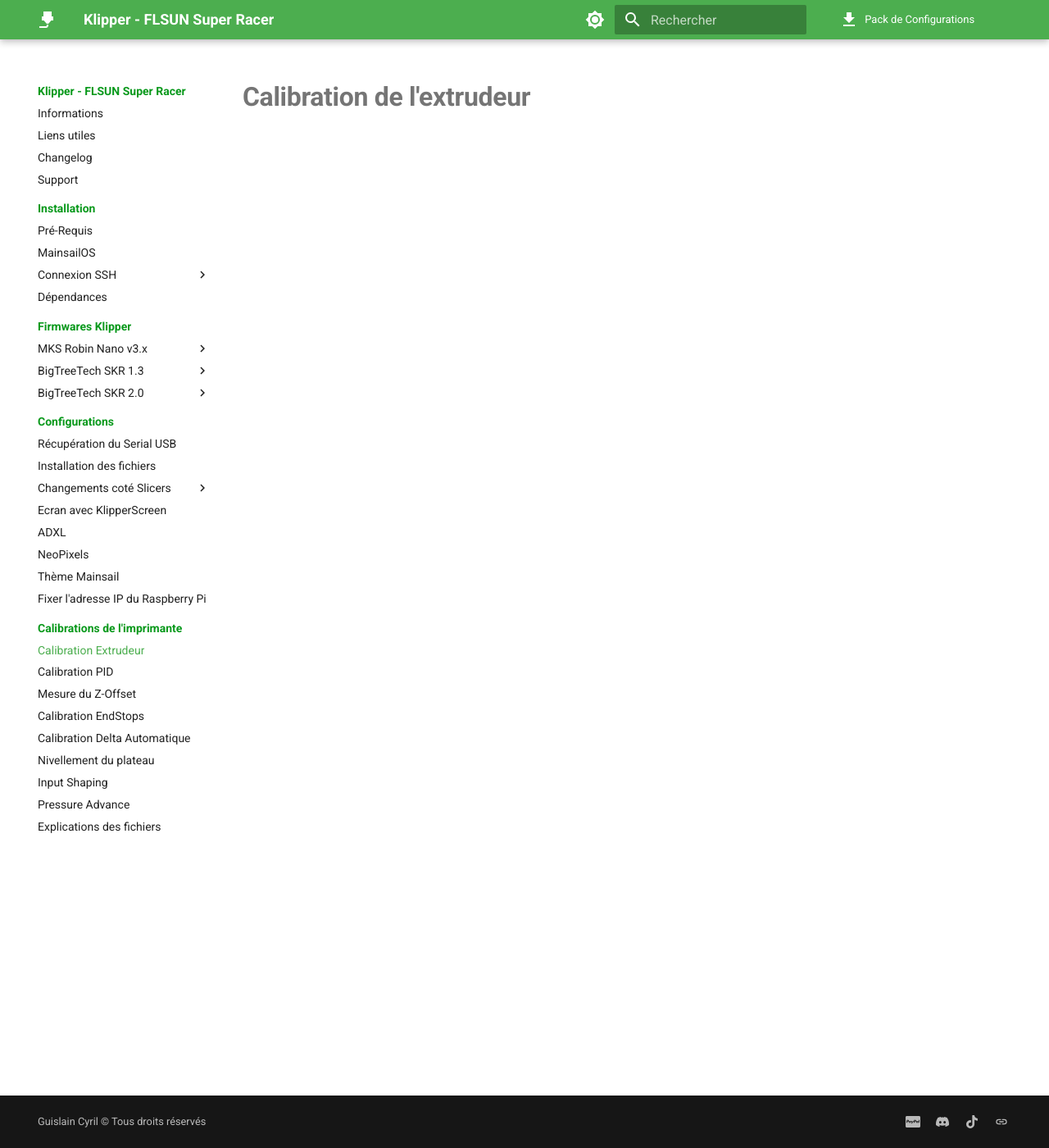
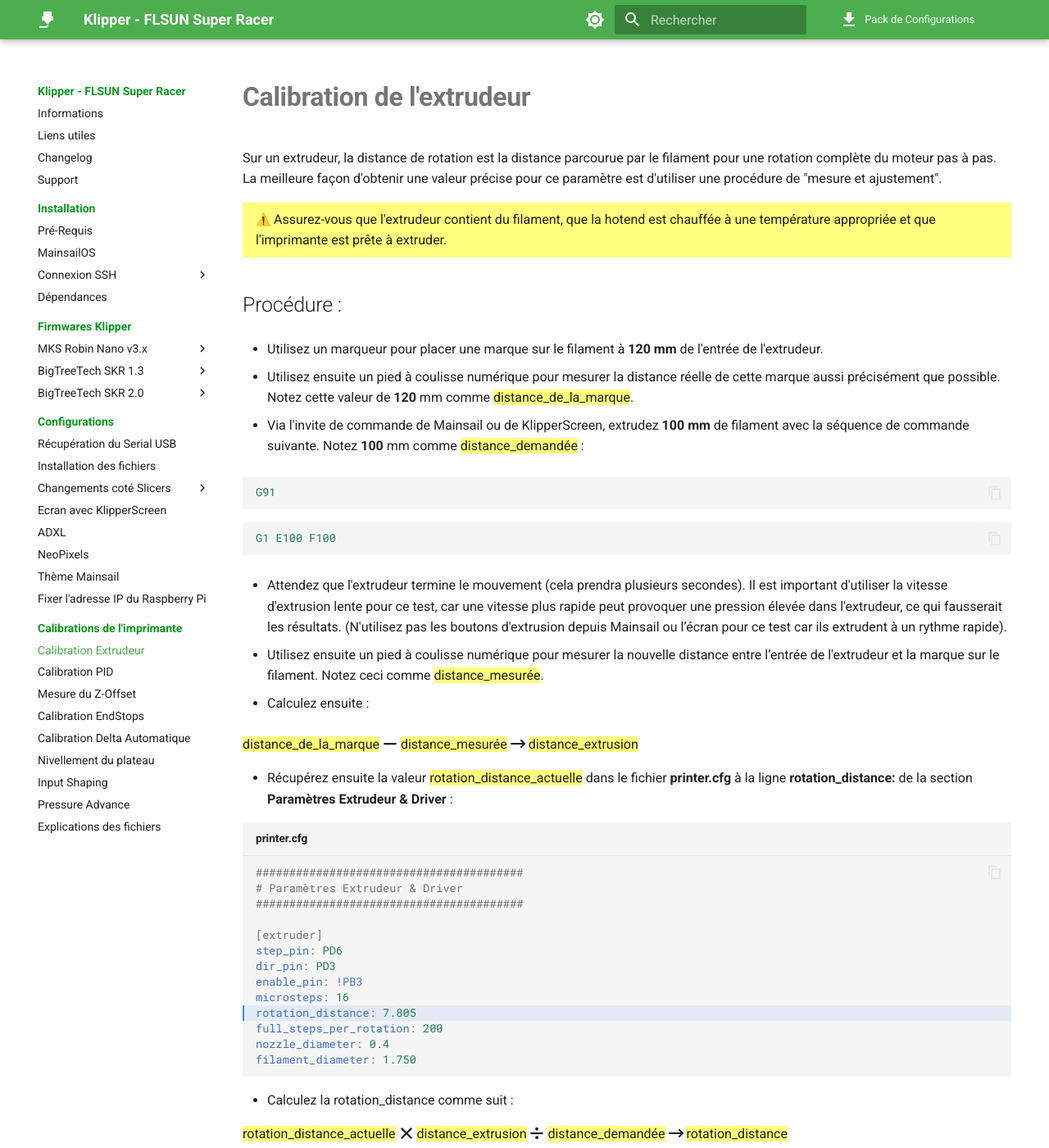
Before and after one commit to Guilouz/test, an MkDocs documentation site: the page built from docs/calibrations/extrudeur.md, in a window 1280 px wide and 1400 px high. Shown: the whole window at 82% size. Built offline with MkDocs 1.6.1 and Material for MkDocs 9.7.7, drawn with Linux system fonts in a browser that asks for light colours; emoji names are drawn with the system emoji font; comment, search, counter and statistics services are not loaded; some of the changed text lies outside the part shown.

Commit message:
Update extrudeur.md

````diff
--- a/docs/calibrations/extrudeur.md
+++ b/docs/calibrations/extrudeur.md
@@ -4,3 +4,89 @@
 ---
 
 # Calibration de l'extrudeur
+
+Sur un extrudeur, la distance de rotation est la distance parcourue par le filament pour une rotation complète du moteur pas à pas. La meilleure façon d'obtenir une valeur précise pour ce paramètre est d'utiliser une procédure de "mesure et ajustement".
+
+{==
+
+:warning: Assurez-vous que l'extrudeur contient du filament, que la hotend est chauffée à une température appropriée et que l'imprimante est prête à extruder.
+
+==}
+
+## Procédure :
+
+- Utilisez un marqueur pour placer une marque sur le filament à **120 mm** de l'entrée de l'extrudeur.
+
+- Utilisez ensuite un pied à coulisse numérique pour mesurer la distance réelle de cette marque aussi précisément que possible. Notez cette valeur de **120** mm comme {==distance_de_la_marque==}.
+
+- Via l'invite de commande de Mainsail ou de KlipperScreen, extrudez **100 mm** de filament avec la séquence de commande suivante. Notez **100** mm comme {==distance_demandée==} :
+
+``` yaml
+G91
+```
+
+``` yaml
+G1 E100 F100
+```
+
+- Attendez que l'extrudeur termine le mouvement (cela prendra plusieurs secondes). Il est important d'utiliser la vitesse d'extrusion lente pour ce test, car une vitesse plus rapide peut provoquer une pression élevée dans l'extrudeur, ce qui fausserait les résultats. (N'utilisez pas les boutons d'extrusion depuis Mainsail ou l’écran pour ce test car ils extrudent à un rythme rapide).
+
+- Utilisez ensuite un pied à coulisse numérique pour mesurer la nouvelle distance entre l’entrée de l'extrudeur et la marque sur le filament. Notez ceci comme {==distance_mesurée==}.
+
+- Calculez ensuite :
+
+{==distance_de_la_marque==} :fontawesome-solid-minus: {==distance_mesurée==} :fontawesome-solid-arrow-right-long: {==distance_extrusion==}
+
+- Récupérez ensuite la valeur {==rotation_distance_actuelle==} dans le fichier **printer.cfg** à la ligne **rotation_distance:** de la section **Paramètres Extrudeur & Driver** :
+
+``` yaml hl_lines="10" title="printer.cfg"
+########################################
+# Paramètres Extrudeur & Driver
+########################################
+
+[extruder]
+step_pin: PD6
+dir_pin: PD3
+enable_pin: !PB3
+microsteps: 16
+rotation_distance: 7.805
+full_steps_per_rotation: 200
+nozzle_diameter: 0.4
+filament_diameter: 1.750
+```
+
+- Calculez la rotation_distance comme suit :
+
+{==rotation_distance_actuelle==} :fontawesome-solid-xmark: {==distance_extrusion==} :fontawesome-solid-divide: {==distance_demandée==} :fontawesome-solid-arrow-right-long: {==rotation_distance==}
+
+- Remplacez ensuite la nouvelle valeur dans le fichier **printer.cfg** en arrondissant la nouvelle **rotation_distance** à trois décimales.
+
+<br />
+
+## Exemple :
+
+- Après avoir extruder 100 mm, je mesure une distance de **18** mm entre l’entrée de mon extrudeur et le trait sur le filament.
+
+- J’ai donc :
+
+    * Ma valeur initiale {==distance_de_la_marque==} de **120** mm.
+    * Ma valeur demandée {==distance_demandée==} de **100** mm.
+    * Ma valeur obtenue {==distance_mesurée==} de **18** mm.
+
+- Je calcule donc ma distance d’extrusion actuel pour 100 mm demandé :
+
+{==distance_de_la_marque==} :fontawesome-solid-minus: {==distance_mesurée==} :fontawesome-solid-arrow-right-long: {==distance_extrusion==}
+
+120 :fontawesome-solid-minus: 18 :fontawesome-solid-arrow-right-long: **102** mm
+
+- Je récupére la valeur {==rotation_distance_actuelle==} dans le fichier **printer.cfg**.
+
+- Je calcule donc ensuite ma nouvelle valeur de rotation_distance :
+
+{==rotation_distance_actuelle==} :fontawesome-solid-xmark: {==distance_extrusion==} :fontawesome-solid-divide: {==distance_demandée==}
+
+7.805 :fontawesome-solid-xmark: 102 :fontawesome-solid-divide: 100 :fontawesome-solid-arrow-right-long: **7.961**
+
+- Je remplace donc la ligne **rotation_distance: 7.805** du fichier **printer.cfg** par **rotation_distance: 7.961**.
+
+- Vous trouverez plus d'informations sur la documentation officielle : material-web: <a href="https://www.klipper3d.org/Rotation_Distance.html" target="blank">Rotation Distance | Klipper</a>
````
